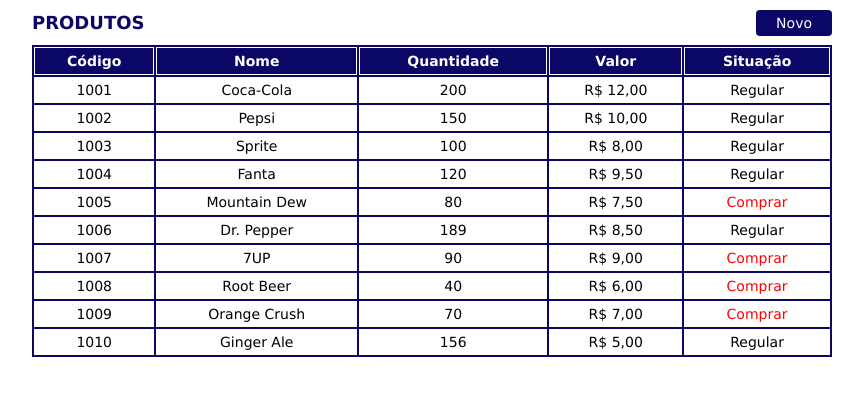
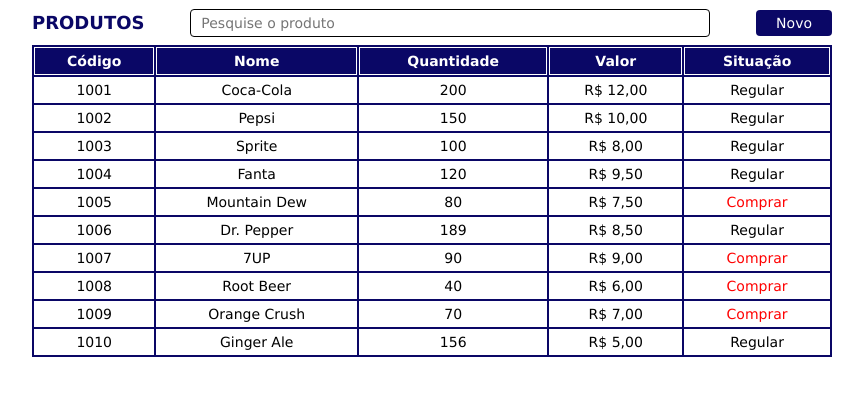
Before and after one commit to joaoSena0206/Tabela-Produtos, a plain HTML site: page index.html in a window 1280 px wide. Shown: the whole page, without its empty margins (208-1071 px from the left). Drawn offline with Linux system fonts and the light colour scheme.

Commit message:
Adiciona barra de pesquisa

```diff
--- a/index.html
+++ b/index.html
@@ -36,6 +36,7 @@
 	<main>
 		<header>
 			<h1>Produtos</h1>
+			<input class="pesquisa" placeholder="Pesquise o produto">
 			<button class="btnNovo">Novo</button>
 		</header>
 
```
